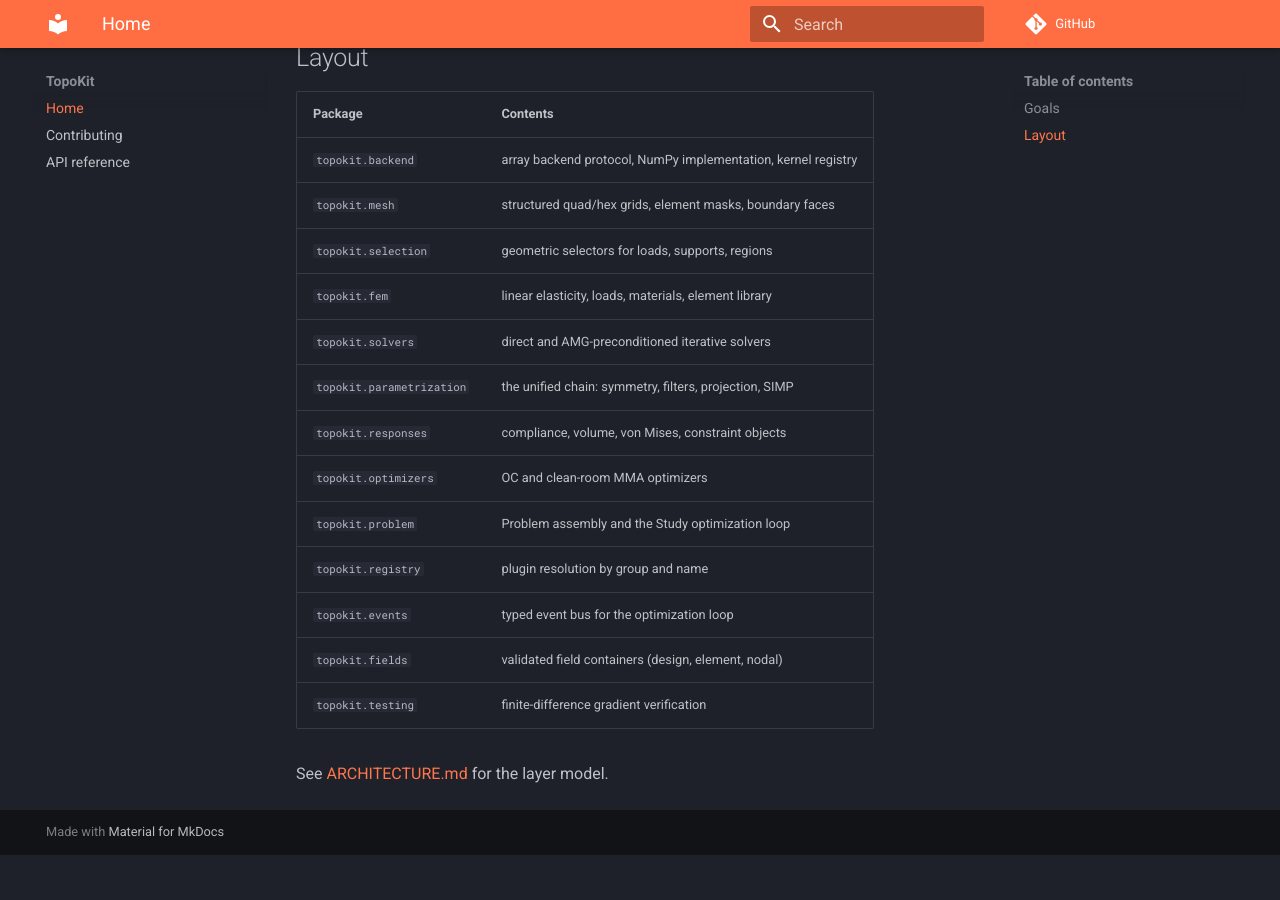
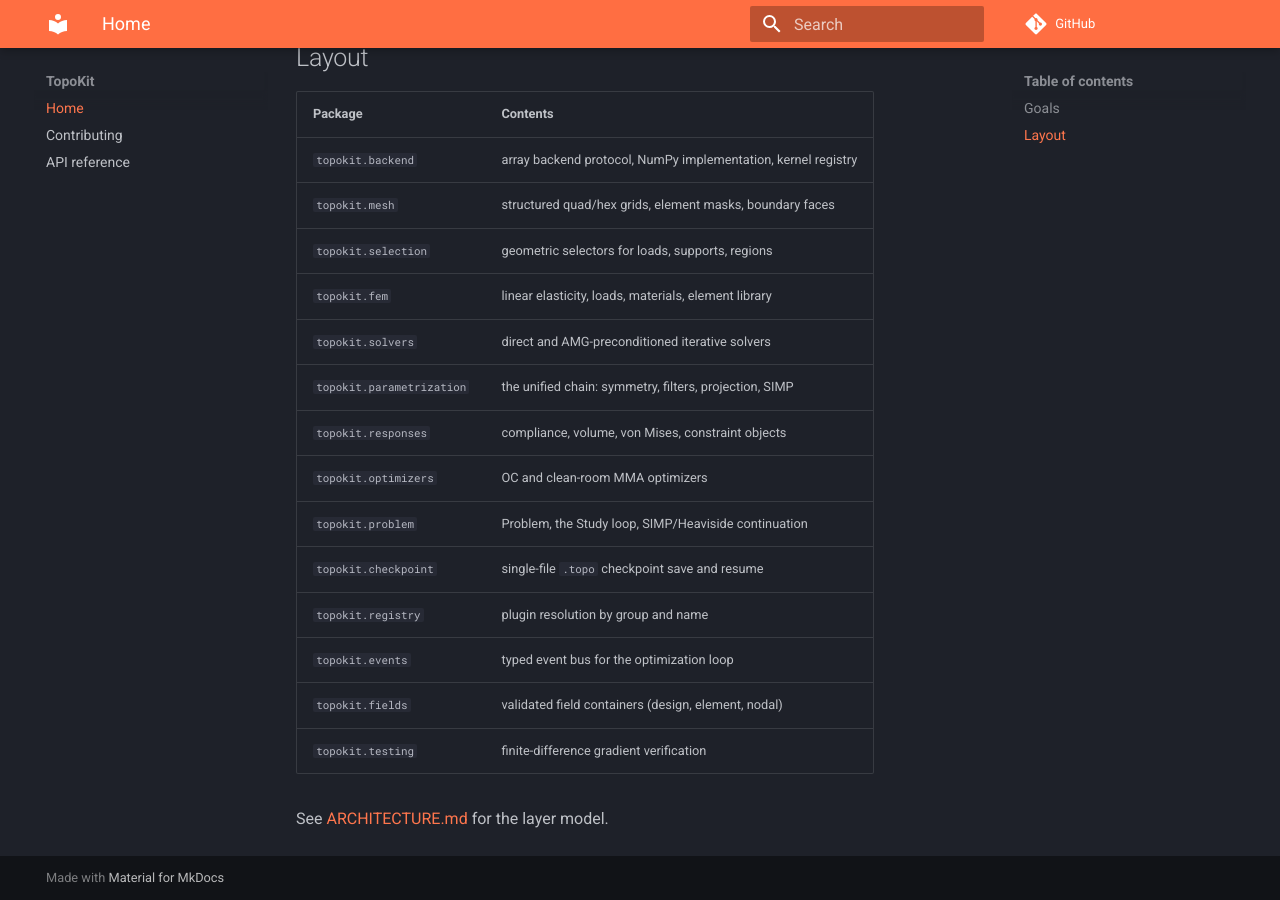
Before and after one commit to UdvardiPeter/topokit, an MkDocs documentation site: the page built from docs/content/index.md, in a window 1280 px wide and 900 px high, scrolled down 515 px. Built offline with MkDocs 1.6.1 and Material for MkDocs 9.7.7, drawn with Linux system fonts in a browser that asks for light colours; comment, search, counter and statistics services are not loaded; before the commit the page ends 1370 px from its top, so only the background shows below that.

Commit message:
docs(problem): continuation, checkpoint/resume, and topokit.checkpoint API
Signed-off-by: Peter Udvardi <udvardi.peter98@gmail.com>

```diff
--- a/docs/content/index.md
+++ b/docs/content/index.md
@@ -26,7 +26,8 @@ manufacturing constraints land next.
 | `topokit.parametrization` | the unified chain: symmetry, filters, projection, SIMP |
 | `topokit.responses` | compliance, volume, von Mises, constraint objects |
 | `topokit.optimizers` | OC and clean-room MMA optimizers |
-| `topokit.problem` | Problem assembly and the Study optimization loop |
+| `topokit.problem` | Problem, the Study loop, SIMP/Heaviside continuation |
+| `topokit.checkpoint` | single-file `.topo` checkpoint save and resume |
 | `topokit.registry` | plugin resolution by group and name |
 | `topokit.events` | typed event bus for the optimization loop |
 | `topokit.fields` | validated field containers (design, element, nodal) |
```
Also changed, not shown: README.md (+3 -2 lines), docs/content/reference/api.md (+4 -0 lines).
